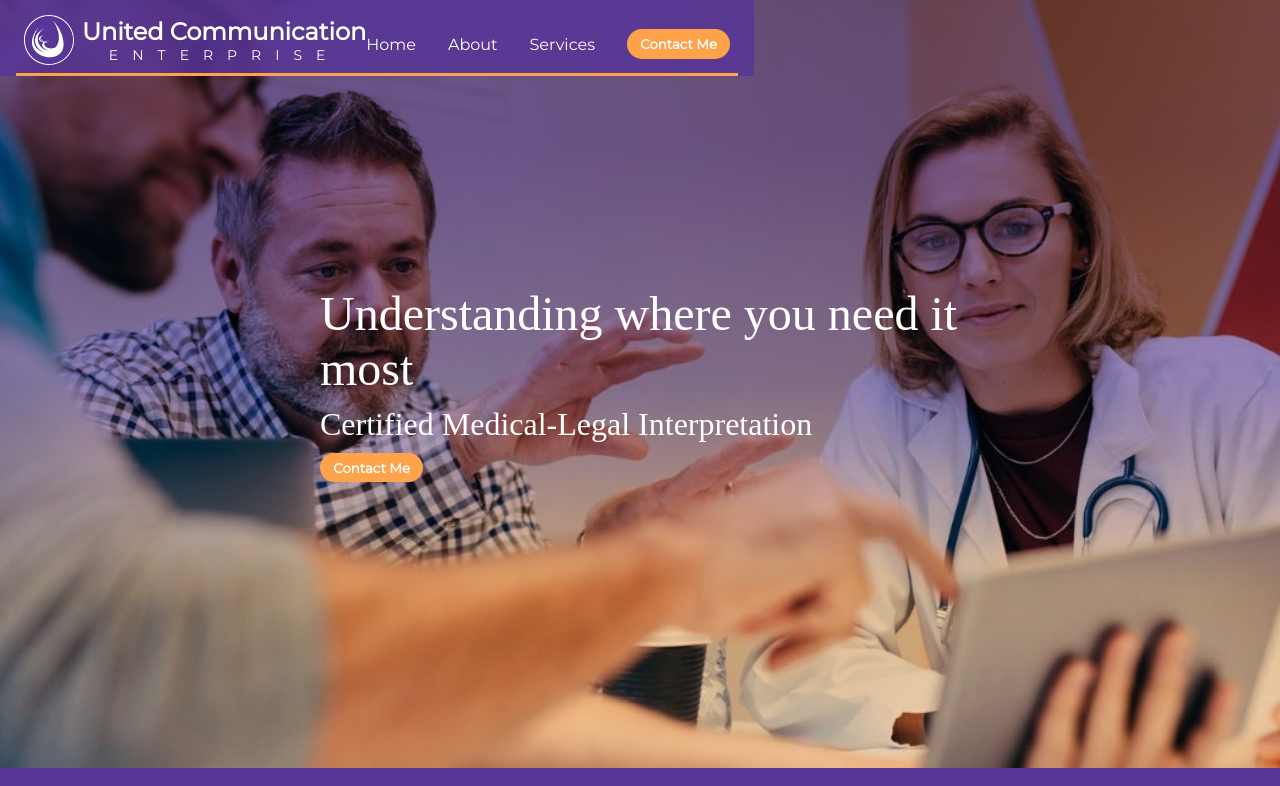
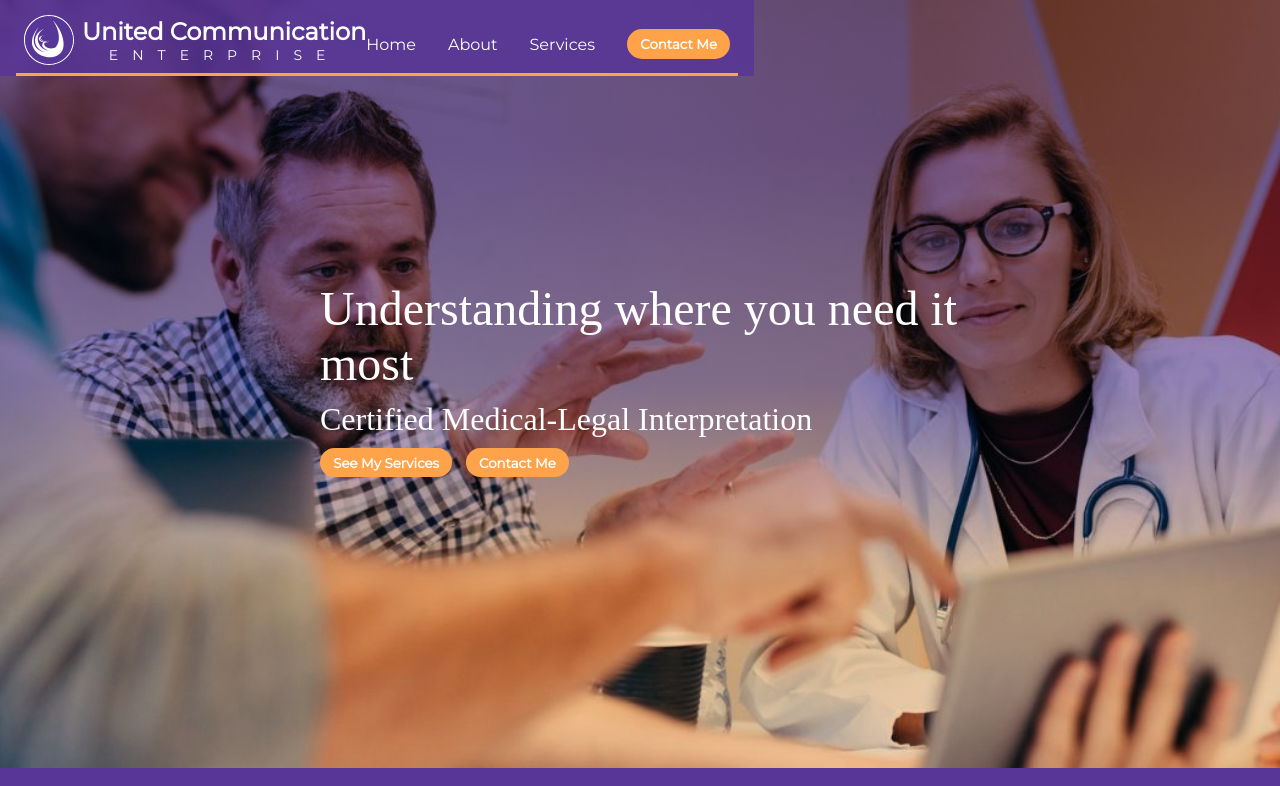
Before and after one commit to clydebaron2000/unicome, a React (Create React App) app in the folder client/: page / in a window 1280 px wide. Shown: the top 786 px of the page. Built offline with nearby package versions, Linux system fonts and the light colour scheme; a web font is replaced by a local one.

Commit message:
added see my services

```diff
--- a/client/src/css/app.css
+++ b/client/src/css/app.css
@@ -421,6 +421,15 @@ section {
   margin-bottom: 10px;
 }
 
+.hero.home .foreground div .button-container {
+  display: flex;
+  flex-direction: row;
+}
+
+.hero.home .foreground div .button-container :first-child {
+  margin-right: 1em;
+}
+
 .mini-about {
   background-color:  #573697 ;
   color:  white ;
--- a/client/src/pages/home/index.jsx
+++ b/client/src/pages/home/index.jsx
@@ -8,9 +8,15 @@ export default function Home(props){
                 <div>
                     <h1>Understanding where you need it most</h1>
                     <h2>Certified Medical-Legal Interpretation</h2>
-                    <button className='action-button'>
-                        contact me
-                    </button>
+                    <div className='button-container'>
+                        <button className='action-button'>
+                            see my services
+                        </button>
+                        <button className='action-button'>
+                            contact me
+                        </button>
+                    </div>
+
                 </div>
             </div>
         </div>
--- a/client/src/scss/app.scss
+++ b/client/src/scss/app.scss
@@ -326,6 +326,14 @@ section{
       h1,h2,div{
         margin-bottom: 10px;
       }
+      .button-container{
+        display:flex;
+        flex-direction: row;
+        // width:fit-content;
+        & :first-child{
+          margin-right:1em;
+        }
+      }
     }
   }
 }
```
